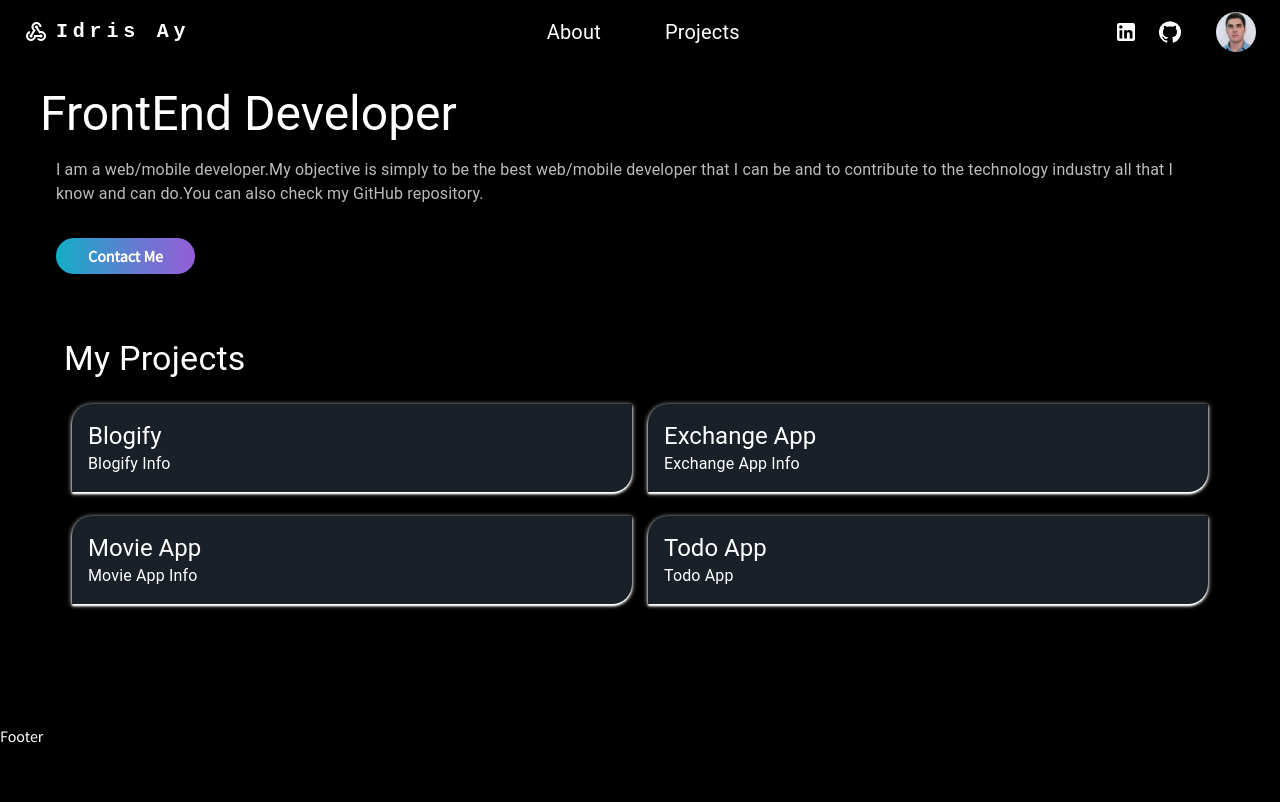
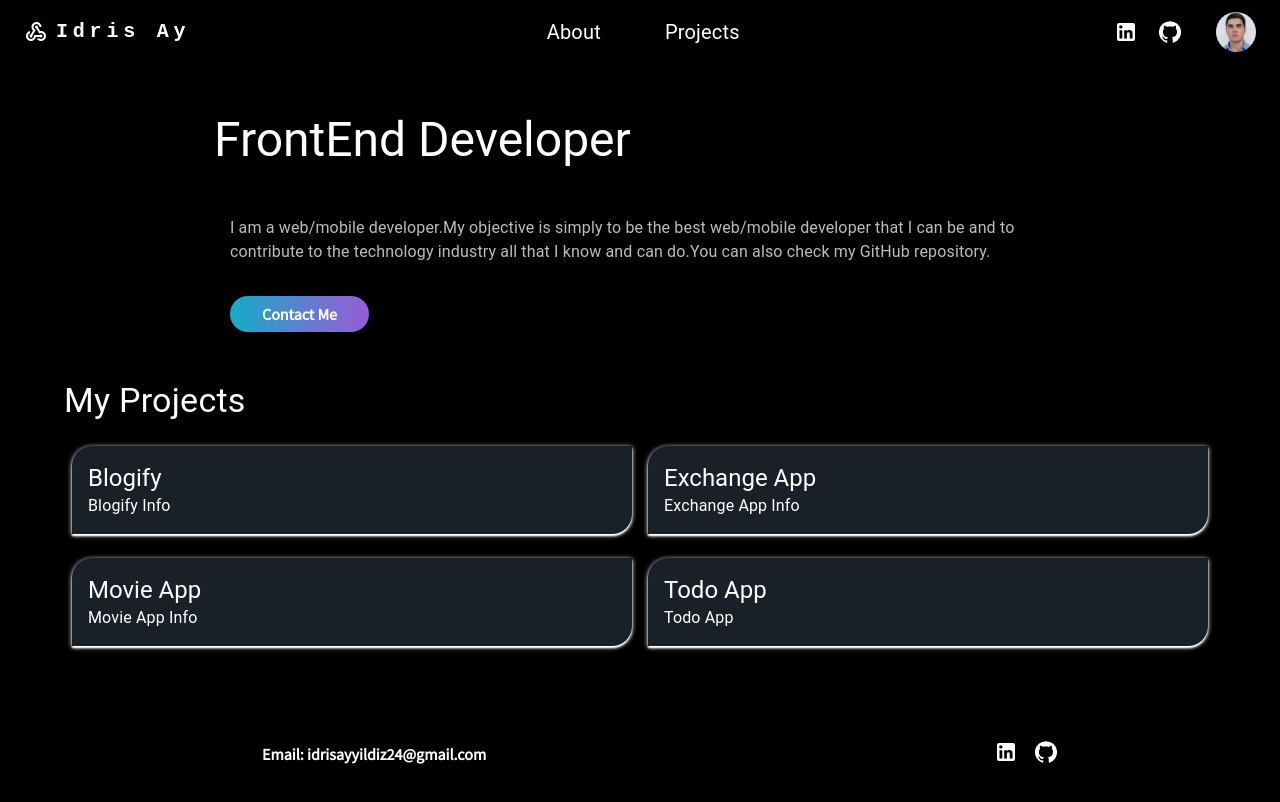
Before and after one commit to idrisay/developer-portfolio, a React (Create React App) app: page / in a window 1280 px wide. Shown: the top 802 px of the page. Built offline with nearby package versions, Linux system fonts and the light colour scheme.

Commit message:
feat: add footer

```diff
--- a/src/App.css
+++ b/src/App.css
@@ -2,5 +2,4 @@
   background-color: black;
   color: white;
   min-height: 100vh;
-  padding-top: 70px;
 }
--- a/src/components/Banner.js
+++ b/src/components/Banner.js
@@ -1,11 +1,11 @@
-import { Box, Container, Link, Typography } from "@mui/material";
+import {Container, Typography } from "@mui/material";
 import React from "react";
 import GradientLinkButton from "./GradientLinkButton";
 
 const Banner = () => {
   return (
-    <Container maxWidth="lg" sx={{m:2}}>
-      <Typography variant="h3" component="h2">
+    <Container maxWidth="md">
+      <Typography sx={{py:4}} variant="h3" component="h2">
         FrontEnd Developer
       </Typography>
       <Typography sx={{ m: 2, color: '#BCBCBC' }}>
@@ -15,9 +15,6 @@ const Banner = () => {
         repository.
       </Typography>
       <GradientLinkButton
-      sx={{
-
-      }}
         bg="linear-gradient(90deg, rgba(19,173,199,1) 0%, rgba(105,120,209,1) 60%, rgba(148,93,214,1) 100%)"
         link="mailto:idrisayyildiz24@gmail.com"
       >
--- a/src/components/Footer.js
+++ b/src/components/Footer.js
@@ -1,9 +1,69 @@
-import React from 'react'
+import { Container, Box, Link } from "@mui/material";
+import LinkedInIcon from "@mui/icons-material/LinkedIn";
+import GitHubIcon from "@mui/icons-material/GitHub";
+
+const socials = [
+  {
+    name: "Linkedin",
+    url: "https://www.linkedin.com/in/idris-ay/",
+    icon: <LinkedInIcon sx={{ color: "inherit" }} />,
+  },
+  {
+    name: "Github",
+    url: "https://github.com/idrisay",
+    icon: <GitHubIcon sx={{ color: "inherit" }} />,
+  },
+];
 
 const Footer = () => {
   return (
-    <div>Footer</div>
-  )
-}
+    <Box sx={{ minHeight: "10vh" }}>
+      <Container maxWidth="md">
+        <Box
+          sx={{
+            display: "flex",
+            justifyContent: "space-between",
+            alignItems: "center",
+          }}
+        >
+          <Link
+            sx={{
+              m: 2,
+              display: "inline-block",
+              py: 1,
+              px: 4,
+              fontWeight: "bold",
+              color: "inherit",
+            }}
+            href="mailto:idrisayyildiz24@gmail.com"
+          >
+            Email: idrisayyildiz24@gmail.com
+          </Link>
+          <Box sx={{ display: "flex" }}>
+            {socials.map((item) => (
+              <Box
+                key={item.name}
+                px={1}
+                sx={{
+                  display: "flex",
+                  alignItems: "center",
+                }}
+              >
+                <Link
+                  rel="noreferrer"
+                  target="_blank"
+                  sx={{ textDecoration: "none", color: "white" }}
+                  href={item.url}
+                >
+                  {item.icon}
+                </Link>
+              </Box>
+            ))}
+          </Box>
+        </Box>
+      </Container>
+    </Box>
+  );
+};
 
-export default Footer
+export default Footer;
--- a/src/components/HomeProjects.js
+++ b/src/components/HomeProjects.js
@@ -40,7 +40,7 @@ const HomeProjects = () => {
       </Typography>
       <Grid container rowSpacing={1}>
         {projetcList?.map((project) => (
-        <Grid item xs={12} md={6}>
+        <Grid key={project.id} item xs={12} md={6}>
           <ProjectCard project={project} />
         </Grid>
         ))}
--- a/src/routing/Router.js
+++ b/src/routing/Router.js
@@ -9,7 +9,10 @@ import Footer from "../components/Footer";
 const Router = () => {
   return (
     <BrowserRouter>
+    <div style={{ minHeight: "10vh" }}>
+
       <Navbar />
+    </div>
       <div style={{ minHeight: "80vh" }}>
         <Routes>
           <Route path="/" element={<Home />} />
```
